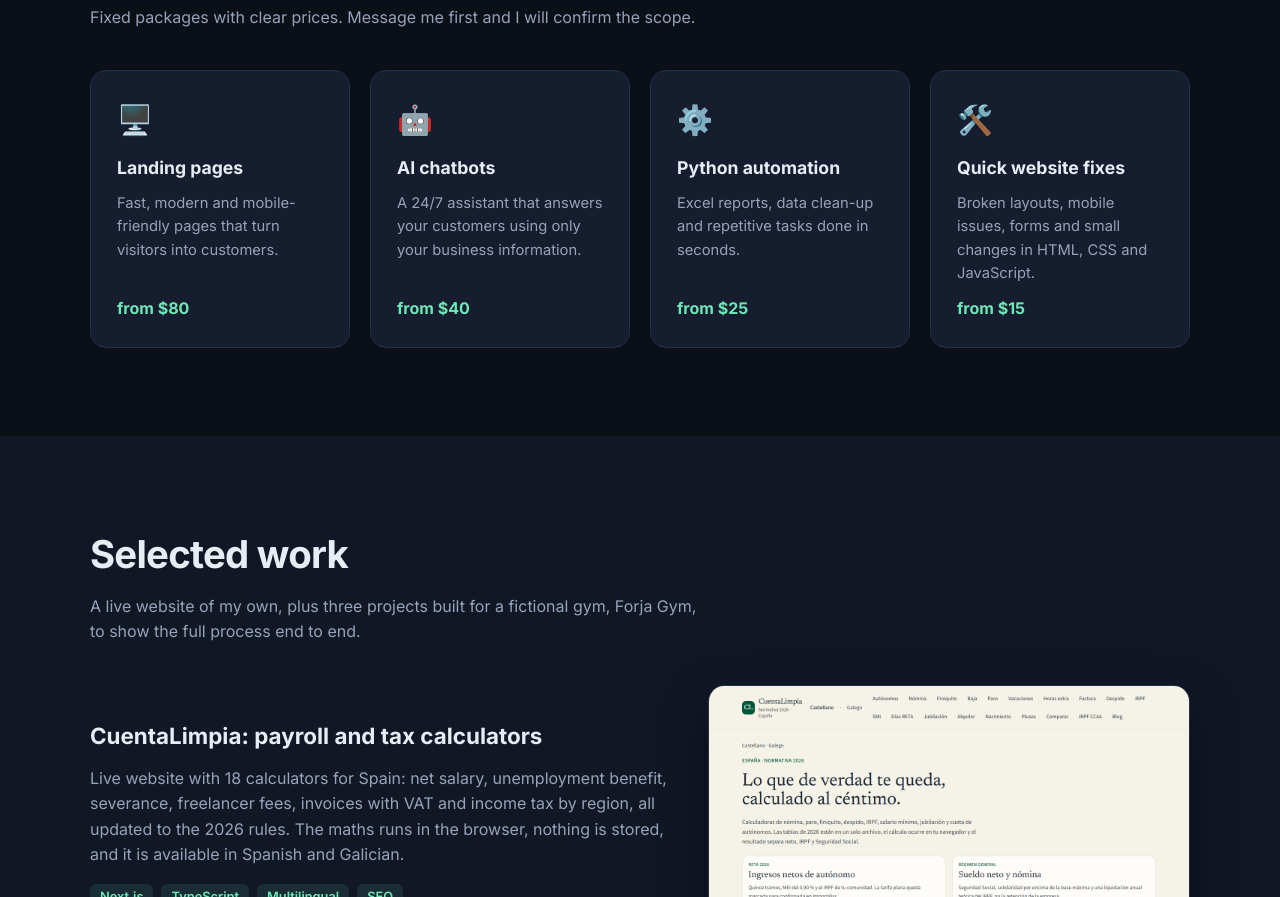
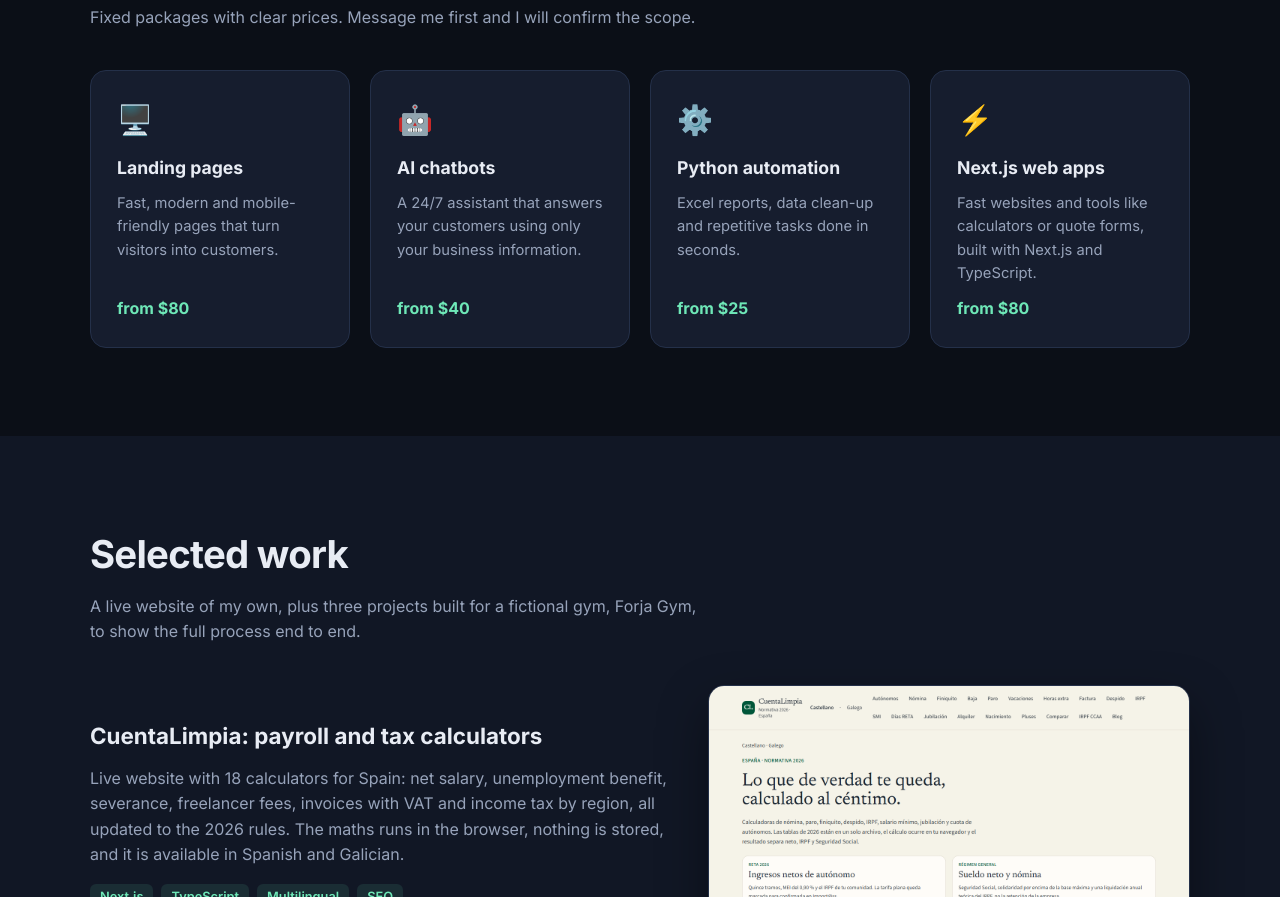
Before and after one commit to JGF24/JGF24.github.io, a plain HTML site: page index.html in a window 1280 px wide. Shown: the part 828-1725 px from the top of the page. Drawn offline with Linux system fonts and the light colour scheme.

Commit message:
Servicios: gig de Next.js en lugar de arreglos

```diff
--- a/index.html
+++ b/index.html
@@ -80,12 +80,12 @@
              data-es="Informes de Excel, limpieza de datos y tareas repetitivas hechas en segundos.">Excel reports, data clean-up and repetitive tasks done in seconds.</p>
           <span class="price" data-en="from $25" data-es="desde 25 $">from $25</span>
         </a>
-        <a class="service" href="https://www.fiverr.com/julian_grana/fix-bugs-or-make-changes-to-your-website-in-html-css-and-javascript" target="_blank" rel="noopener">
-          <span class="service__icon">🛠️</span>
-          <h3 data-en="Quick website fixes" data-es="Arreglos rápidos">Quick website fixes</h3>
-          <p data-en="Broken layouts, mobile issues, forms and small changes in HTML, CSS and JavaScript."
-             data-es="Diseños rotos, problemas en móvil, formularios y pequeños cambios en HTML, CSS y JavaScript.">Broken layouts, mobile issues, forms and small changes in HTML, CSS and JavaScript.</p>
-          <span class="price" data-en="from $15" data-es="desde 15 $">from $15</span>
+        <a class="service" href="https://www.fiverr.com/julian_grana/build-a-fast-website-or-web-app-with-next-js-and-typescript" target="_blank" rel="noopener">
+          <span class="service__icon">⚡</span>
+          <h3 data-en="Next.js web apps" data-es="Webs y apps con Next.js">Next.js web apps</h3>
+          <p data-en="Fast websites and tools like calculators or quote forms, built with Next.js and TypeScript."
+             data-es="Webs rápidas y herramientas como calculadoras o presupuestos, con Next.js y TypeScript.">Fast websites and tools like calculators or quote forms, built with Next.js and TypeScript.</p>
+          <span class="price" data-en="from $80" data-es="desde 80 $">from $80</span>
         </a>
       </div>
     </div>
```
